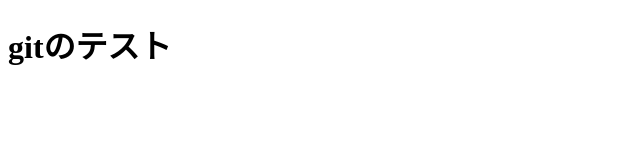
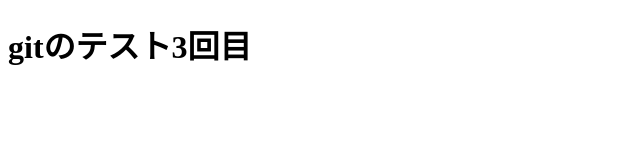
Before and after one commit to rumstudy/remote-test, a plain HTML site: page index.html in a window 1280 px wide. Shown: the whole page, without its empty margins (0-640 px from the left). Drawn offline with Linux system fonts and the light colour scheme.

Commit message:
3 times modify3 times modify3 times modify

```diff
--- a/index.html
+++ b/index.html
@@ -7,6 +7,6 @@
   <title>Document</title>
 </head>
 <body>
-  <h1>gitのテスト</h1>
+  <h1>gitのテスト3回目</h1>
 </body>
 </html>
```
